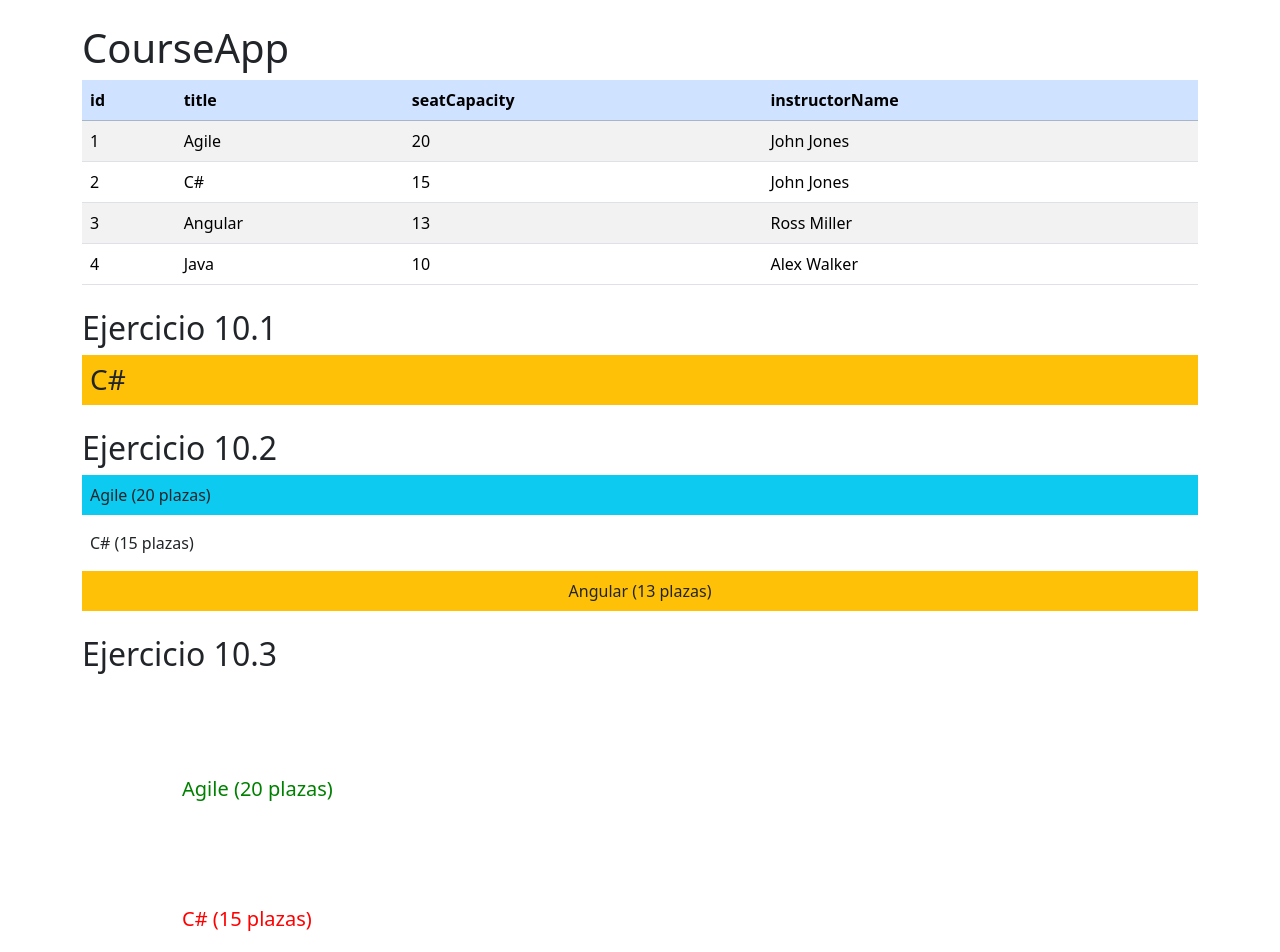
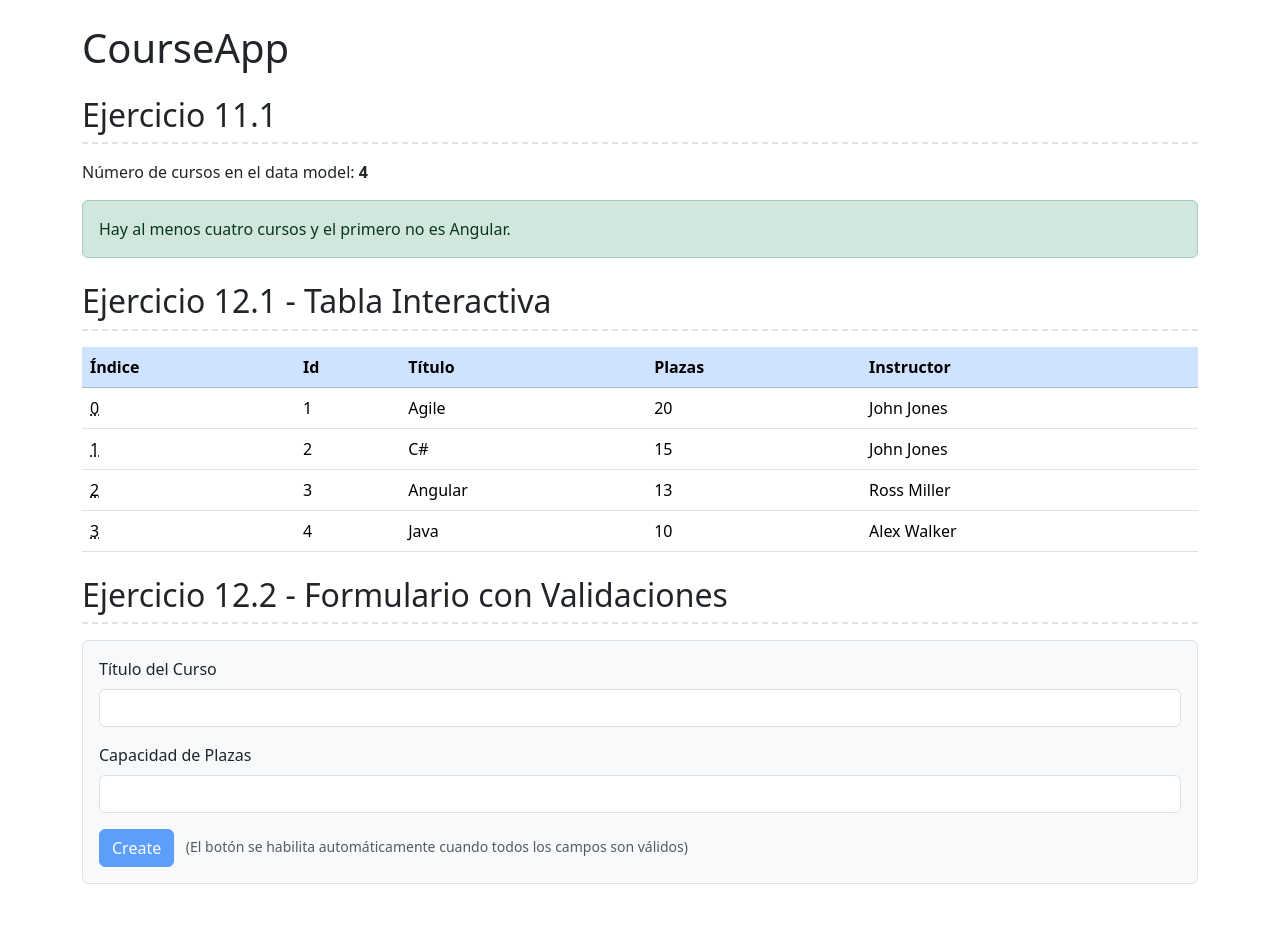
Before and after one commit to CarlosFreireLuengo/Cosas-d-Front, an Angular app in the folder CourseApp/: page / in a window 1280 px wide. Shown: the top 952 px of the page. After the commit the page ends 884 px from the top, so only its background shows below. Built offline with nearby package versions, Linux system fonts and the light colour scheme.

Commit message:
Cambios para la tarea 12.1 y 12.2

```diff
--- a/CourseApp/src/app/app.css
+++ b/CourseApp/src/app/app.css
@@ -1,7 +1,61 @@
-.tabla-cursos .fila-par > td {
-  background-color: #cfe2ff;
+/* Estructura visual y márgenes entre secciones */
+h2 {
+  margin-top: 2rem;
+  margin-bottom: 1rem;
+  padding-bottom: 0.5rem;
+  border-bottom: 2px dashed #dee2e6;
 }
 
-.tabla-cursos .fila-impar > td {
+/* Estilos de tabla y filas */
+.fila-par {
+  background-color: #f8f9fa;
+}
+
+.fila-impar {
   background-color: #ffffff;
 }
+
+.fila-seleccionada {
+  background-color: #cfe2ff !important;
+  font-weight: bold;
+}
+
+tr {
+  cursor: pointer;
+  transition: background-color 0.2s ease;
+}
+
+tr:hover {
+  background-color: #e9ecef;
+}
+
+/* Tooltip personalizado */
+.tooltip-trigger {
+  position: relative;
+  text-decoration: underline dotted;
+}
+
+.custom-tooltip {
+  position: absolute;
+  background: rgba(0, 0, 0, 0.85);
+  color: #ffffff;
+  padding: 8px 12px;
+  border-radius: 6px;
+  font-size: 14px;
+  z-index: 1050;
+  pointer-events: none;
+  box-shadow: 0 4px 6px rgba(0, 0, 0, 0.1);
+  margin-top: -40px;
+  margin-left: 20px;
+}
+
+/* Feedback visual de formularios */
+.is-invalid {
+  border-color: #dc3545;
+}
+
+.invalid-feedback {
+  color: #dc3545;
+  font-size: 0.875rem;
+  margin-top: 0.25rem;
+}
--- a/CourseApp/src/app/app.html
+++ b/CourseApp/src/app/app.html
@@ -1,79 +1,17 @@
 <div class="container mt-4">
   <h1>CourseApp</h1>
-  <table class="table table-striped">
-    <thead class="table-primary">
-      <tr>
-        <th>id</th>
-        <th>title</th>
-        <th>seatCapacity</th>
-        <th>instructorName</th>
-      </tr>
-    </thead>
-    <tbody>
-      @for (course of $any(this).courses; track course.id) {
-        <tr>
-          <td>{{ course.id }}</td>
-          <td>{{ course.title }}</td>
-          <td>{{ course.seatCapacity }}</td>
-          <td>{{ course.instructorName }}</td>
-        </tr>
-      }
-    </tbody>
-  </table>
-    <!-- Ejercicio 10.1 -->
-  <h2 class="mt-4">Ejercicio 10.1</h2>
-  <h3
-    class="p-2"
-    [class.bg-warning]="courses[1].seatCapacity < 17"
-    [class.bg-success]="courses[1].seatCapacity >= 17"
-  >
-    {{ courses[1].title }}
-  </h3>
 
-    <!-- Ejercicio 10.2 -->
-  <h2 class="mt-4">Ejercicio 10.2</h2>
-  @for (course of courses.slice(0, 3); track course.id) {
-    <div
-      class="p-2 mb-2"
-      [ngClass]="{
-        'text-center bg-warning': course.title === 'Angular',
-        'bg-info': course.seatCapacity > 17
-      }"
-    >
-      {{ course.title }} ({{ course.seatCapacity }} plazas)
+  <!-- Ejercicios 10.1 a 11.1 se mantienen igual -->
+  <h2 class="mt-4">Ejercicio 11.1</h2>
+  <p>Número de cursos en el data model: <strong>{{ courses.length }}</strong></p>
+  @if (courses.length >= 4 && courses[0]?.title !== 'Angular') {
+  <div class="alert alert-success">
+    Hay al menos cuatro cursos y el primero no es Angular.
   </div>
 }
 
-    <!-- Ejercicio 10.3 -->
-  <h2 class="mt-4">Ejercicio 10.3</h2>
-  @for (course of courses.slice(0, 3); track course.id) {
-    <div
-      [ngStyle]="{
-        'margin.px': 100,
-        'color': course.seatCapacity >= 17 ? 'green' : 'red',
-        'font-size.px': course.title === 'Angular' ? 30 : 20
-      }"
-    >
-      {{ course.title }} ({{ course.seatCapacity }} plazas)
-    </div>
-  }
-
-
-    <!-- Ejercicio 11.1 -->
-  <h2 class="mt-4">Ejercicio 11.1</h2>
-  <p>Número de cursos en el data model: <strong>{{ courses.length }}</strong></p>
-
-  <div
-    *ngIf="courses.length >= 4 && courses[0]?.title !== 'Angular'"
-    class="alert alert-success"
-  >
-    Hay al menos cuatro cursos y el primero no es Angular.
-  </div>
-
-
-
-    <!-- Ejercicio 11.2 -->
-  <h2 class="mt-4">Ejercicio 11.2</h2>
+  <!-- Ejercicio 12.1: Tabla Interactiva Mejorada -->
+  <h2 class="mt-4">Ejercicio 12.1 - Tabla Interactiva</h2>
   <table class="table tabla-cursos">
     <thead class="table-primary">
       <tr>
@@ -85,19 +23,115 @@
       </tr>
     </thead>
     <tbody>
+      @for (course of courses; track course.id; let i = $index; let even = $even) {
         <tr
-        *ngFor="let course of courses; let i = index; let even = even"
           [class.fila-par]="even"
           [class.fila-impar]="!even"
+          [class.fila-seleccionada]="selectedCourse?.id === course.id"
+          (click)="selectCourse(course)"
         >
-        <td>{{ i }}</td>
+          <td
+            (mouseenter)="onMouseEnter(course)"
+            (mouseleave)="onMouseLeave()"
+            class="tooltip-trigger"
+          >
+            {{ i }}
+          </td>
           <td>{{ course.id }}</td>
           <td>{{ course.title }}</td>
           <td>{{ course.seatCapacity }}</td>
           <td>{{ course.instructorName }}</td>
         </tr>
+      }
     </tbody>
   </table>
 
+  <!-- Tooltip Flotante -->
+  @if (hoveredCourse) {
+    <div class="custom-tooltip">
+      <strong>{{ hoveredCourse.title }}</strong><br />
+      Plazas: {{ hoveredCourse.seatCapacity }}
+    </div>
+  }
 
+  <!-- Inputs con ngModel para el curso seleccionado -->
+  @if (selectedCourse) {
+    <div class="mt-4 p-3 border rounded bg-light">
+      <h3>Editar Curso Seleccionado</h3>
+      <div class="mb-3">
+        <label class="form-label">Título (Entrada):</label>
+        <input
+          type="text"
+          class="form-control"
+          [(ngModel)]="selectedCourse.title"
+          placeholder="Título del curso"
+        />
       </div>
+      <div class="mb-3">
+        <label class="form-label">Vista previa (Salida):</label>
+        <p class="form-control-plaintext fw-bold text-primary">{{ selectedCourse.title }}</p>
+      </div>
+    </div>
+  }
+
+  <!-- Ejercicio 12.2: Formulario Reactivo con Validaciones -->
+  <h2 class="mt-4">Ejercicio 12.2 - Formulario con Validaciones</h2>
+  <form [formGroup]="courseForm" (ngSubmit)="onSubmit()" class="p-3 border rounded bg-light">
+
+    <div class="mb-3">
+      <label for="title" class="form-label">Título del Curso</label>
+      <input
+        type="text"
+        id="title"
+        class="form-control"
+        formControlName="title"
+        [class.is-invalid]="attemptedSubmit && courseForm.get('title')?.invalid"
+      />
+      @if (attemptedSubmit && courseForm.get('title')?.invalid) {
+        <div class="invalid-feedback d-block">
+          @if (courseForm.get('title')?.errors?.['required']) {
+            <span>El título es obligatorio.</span>
+          }
+          @if (courseForm.get('title')?.errors?.['minlength']) {
+            <span>El título debe tener al menos 5 caracteres.</span>
+          }
+          @if (courseForm.get('title')?.errors?.['pattern']) {
+            <span>El título solo debe contener letras y espacios.</span>
+          }
+        </div>
+      }
+    </div>
+
+    <div class="mb-3">
+      <label for="seatCapacity" class="form-label">Capacidad de Plazas</label>
+      <input
+        type="text"
+        id="seatCapacity"
+        class="form-control"
+        formControlName="seatCapacity"
+        [class.is-invalid]="attemptedSubmit && courseForm.get('seatCapacity')?.invalid"
+      />
+      @if (attemptedSubmit && courseForm.get('seatCapacity')?.invalid) {
+        <div class="invalid-feedback d-block">
+          @if (courseForm.get('seatCapacity')?.errors?.['required']) {
+            <span>La capacidad es obligatoria.</span>
+          }
+          @if (courseForm.get('seatCapacity')?.errors?.['pattern']) {
+            <span>La capacidad solo debe contener números.</span>
+          }
+        </div>
+      }
+    </div>
+
+    <button
+      type="submit"
+      class="btn btn-primary"
+      [disabled]="!courseForm.valid"
+    >
+      Create
+    </button>
+    <small class="text-muted ms-2">
+      (El botón se habilita automáticamente cuando todos los campos son válidos)
+    </small>
+  </form>
+</div>
--- a/CourseApp/src/app/app.ts
+++ b/CourseApp/src/app/app.ts
@@ -1,14 +1,66 @@
 import { Component, inject } from '@angular/core';
 import { NgClass, NgStyle, NgIf, NgFor } from '@angular/common';
+import { FormsModule, ReactiveFormsModule, FormBuilder, FormGroup, Validators } from '@angular/forms';
 import { CourseRepository } from './repositories/course.repository';
+import { Course } from './models/course';
 
 @Component({
   selector: 'app-root',
-  imports: [NgClass, NgStyle, NgIf, NgFor],
+  standalone: true,
+  imports: [FormsModule, ReactiveFormsModule],
   templateUrl: './app.html',
   styleUrl: './app.css'
 })
 export class App {
   private repository = inject(CourseRepository);
+  private fb = inject(FormBuilder);
+
   courses = this.repository.getCourses();
+
+  // Estado para Ejercicio 12.1
+  hoveredCourse: Course | null = null;
+  selectedCourse: Course | null = null;
+
+  // Estado para Ejercicio 12.2
+  courseForm: FormGroup;
+  attemptedSubmit = false;
+
+  constructor() {
+    this.courseForm = this.fb.group({
+      title: ['', [Validators.required, Validators.minLength(5), Validators.pattern('^[a-zA-Z\\s]+$')]],
+      seatCapacity: ['', [Validators.required, Validators.pattern('^[0-9]+$')]]
+    });
+  }
+
+  // Métodos 12.1: Tooltip y Selección
+  onMouseEnter(course: Course): void {
+    this.hoveredCourse = course;
+  }
+
+  onMouseLeave(): void {
+    this.hoveredCourse = null;
+  }
+
+  selectCourse(course: Course): void {
+    this.selectedCourse = course;
+  }
+
+  // Métodos 12.2: Envío del formulario
+  onSubmit(): void {
+    this.attemptedSubmit = true;
+
+    if (this.courseForm.valid) {
+      const newCourse = new Course(
+        this.courses.length + 1,
+        this.courseForm.value.title,
+        this.courseForm.value.seatCapacity,
+        'Instructor Asignado'
+      );
+
+      this.repository.saveCourse(newCourse);
+      this.courses = this.repository.getCourses();
+      this.courseForm.reset();
+      this.attemptedSubmit = false;
+    }
+  }
 }
```
Lines whose indentation alone changed are shown as unchanged.
